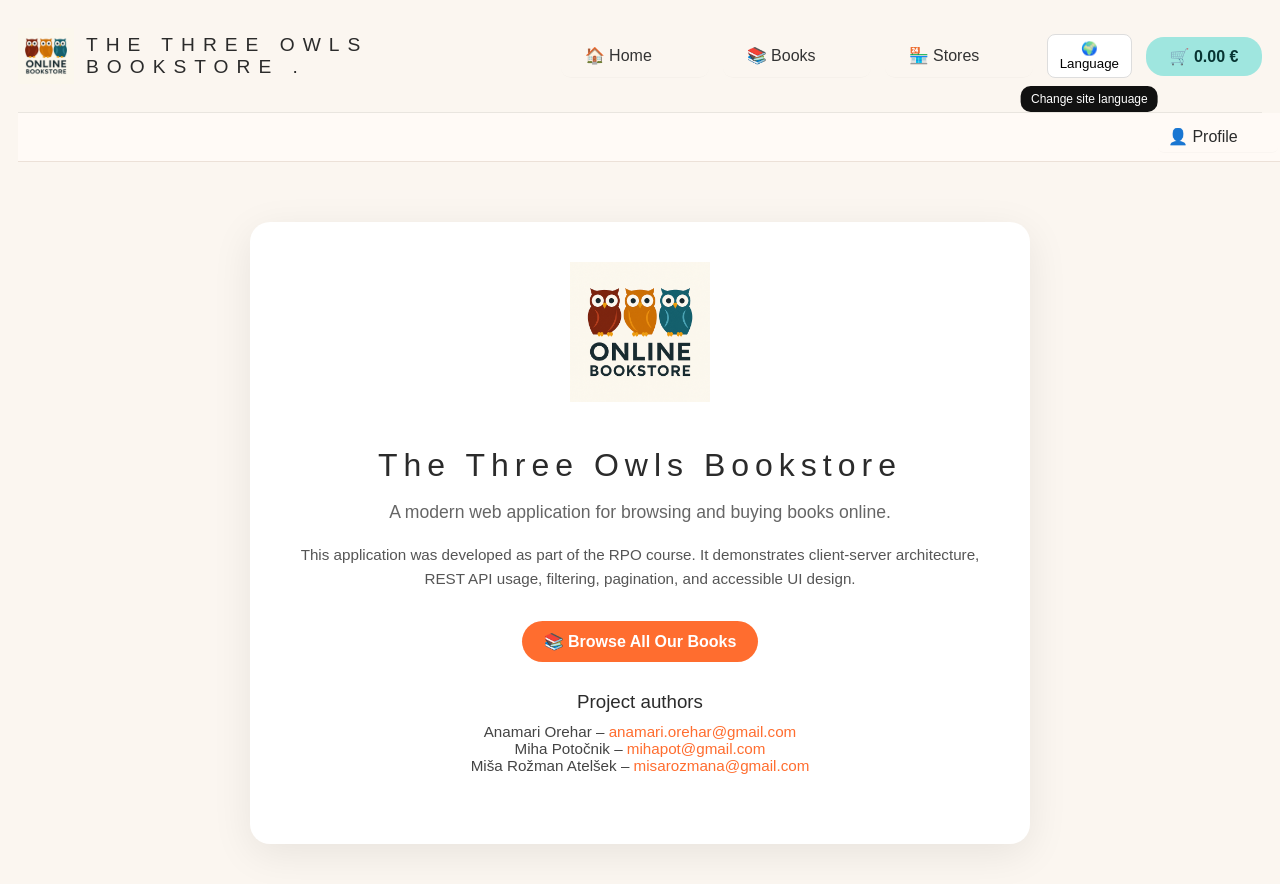
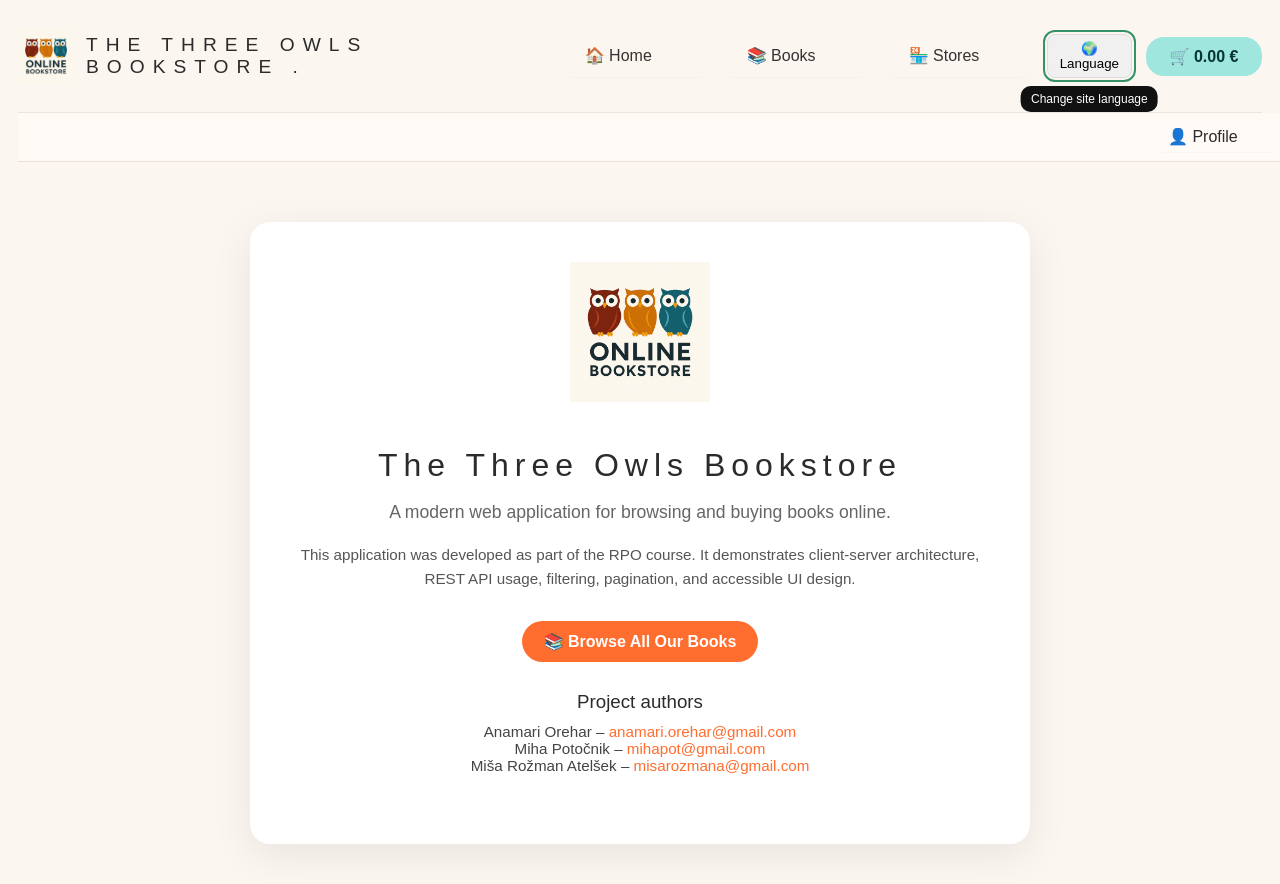
Before and after one commit to Anamari-ctrl/RPO_vaje, a Vue app in the folder fe/: page / in a window 1280 px wide. In both pictures the pointer is over the button "🌍 Language". Shown: the top 884 px of the page. Built offline with nearby package versions, Linux system fonts and the light colour scheme.

Commit message:
language hover

```diff
--- a/fe/src/App.vue
+++ b/fe/src/App.vue
@@ -256,6 +256,12 @@
             background: white;
             cursor: pointer;
         }
+       .lang-select button:hover,
+            .lang-select button:focus-visible {
+                background: #f0f0f0;
+                outline: 2px solid #359268;
+                outline-offset: 2px;
+            }
 
             .lang-menu {
                 position: absolute;
```
Lines whose indentation alone changed are shown as unchanged.
